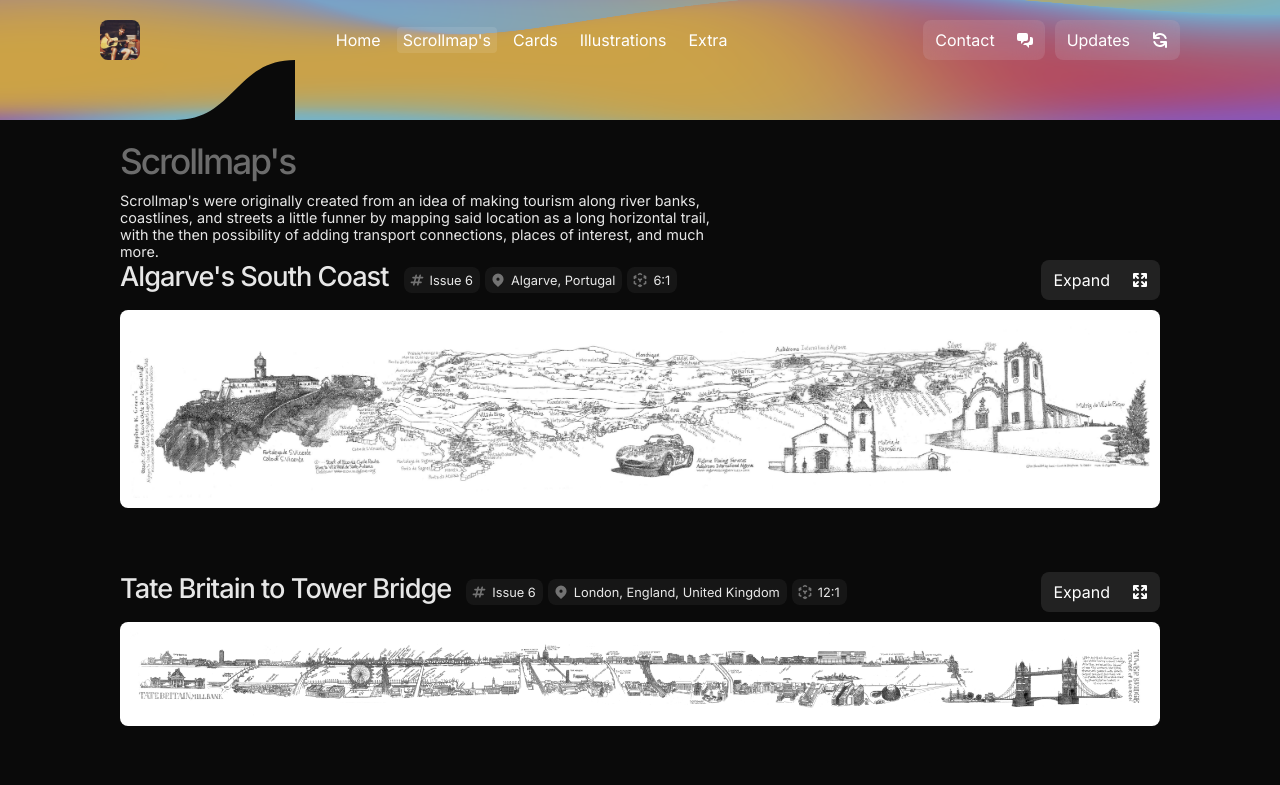
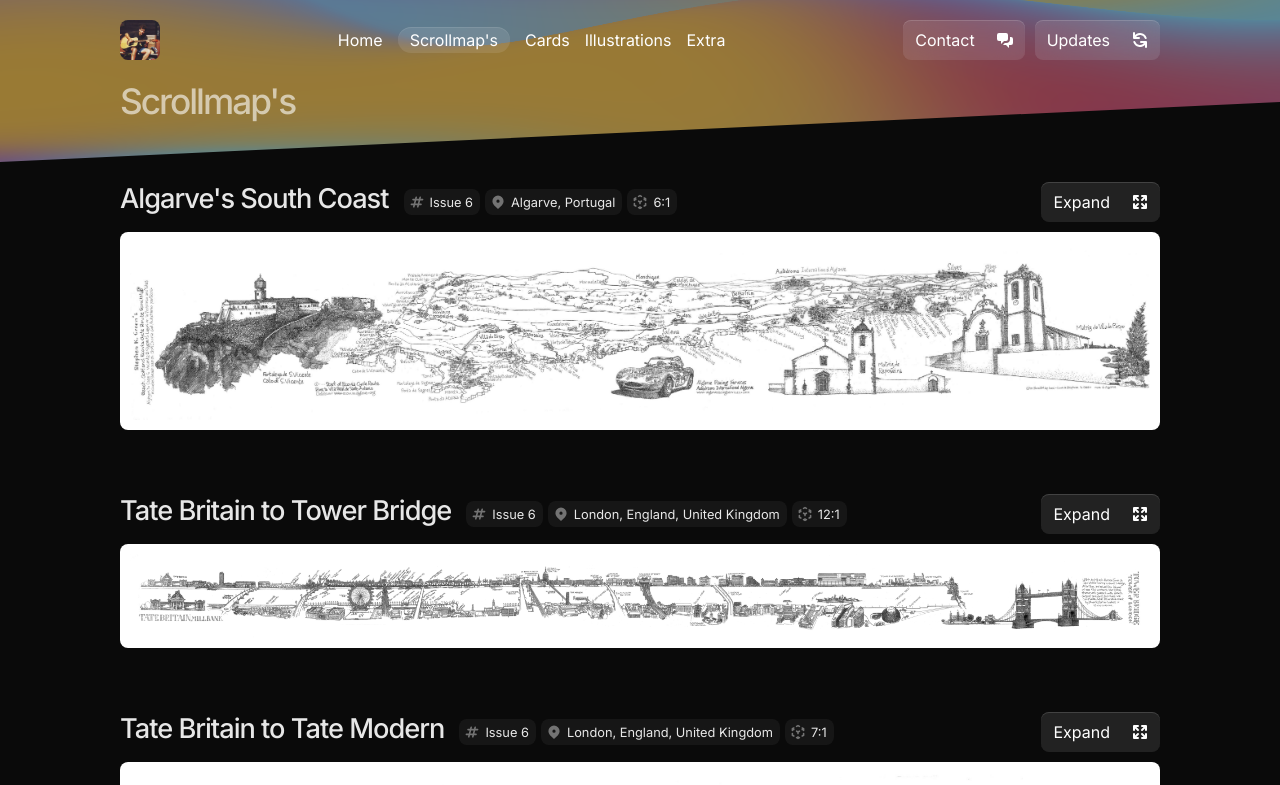
Before and after one commit to sebygreen/scrollmap, a Next.js app: page /scrollmap in a window 1280 px wide. Shown: the top 785 px of the page. Built offline with nearby package versions, Linux system fonts and the light colour scheme; a web font is replaced by a local one.

Commit message:
new website header

```diff
--- a/components/Layout.js
+++ b/components/Layout.js
@@ -21,8 +21,8 @@ export default function Layout({ children }) {
                         {router.pathname == "/scrollmap" ? "Scrollmap's" : router.pathname == "/cards" ? "Cards" : router.pathname == "/illustrations" ? "Illustrations" : router.pathname == "/extra" ? "Miscellaneous" : "Homepage"}
                     </h1>
                     <div class={styles.tilt}>
-                        <svg viewBox="0 0 480 240" version="1.1" xmlns="http://www.w3.org/2000/svg" preserveAspectRatio="none" fill="currentColor">
-                            <path d="M9.09494702e-13,240 C240,240 240,5.68434189e-14 480,5.68434189e-14 L480,240 L9.09494702e-13,240 Z" id="Path"></path>
+                        <svg viewBox="0 0 1440 120" version="1.1" xmlns="http://www.w3.org/2000/svg" preserveAspectRatio="none" fill="currentColor">
+                            <path d="M0 120L1440 0V120H0Z" />
                         </svg>
                     </div>
                 </div>
--- a/components/Navigation.js
+++ b/components/Navigation.js
@@ -33,20 +33,30 @@ export default function Navigation() {
                     }}
                 />
                 <ul>
-                    <li className={router.pathname == "/" ? styles.active : ""}>
-                        <Link href="/">Home</Link>
+                    <li>
+                        <Link className={router.pathname == "/" ? styles.active : ""} href="/">
+                            Home
+                        </Link>
                     </li>
-                    <li className={router.pathname == "/scrollmap" ? styles.active : ""}>
-                        <Link href="/scrollmap">Scrollmap&apos;s</Link>
+                    <li>
+                        <Link className={router.pathname == "/scrollmap" ? styles.active : ""} href="/scrollmap">
+                            Scrollmap&apos;s
+                        </Link>
                     </li>
-                    <li className={router.pathname == "/cards" ? styles.active : ""}>
-                        <Link href="/cards">Cards</Link>
+                    <li>
+                        <Link className={router.pathname == "/cards" ? styles.active : ""} href="/cards">
+                            Cards
+                        </Link>
                     </li>
-                    <li className={router.pathname == "/illustrations" ? styles.active : ""}>
-                        <Link href="/illustrations">Illustrations</Link>
+                    <li>
+                        <Link className={router.pathname == "/illustrations" ? styles.active : ""} href="/illustrations">
+                            Illustrations
+                        </Link>
                     </li>
-                    <li className={router.pathname == "/extra" ? styles.active : ""}>
-                        <Link href="/extra">Extra</Link>
+                    <li>
+                        <Link className={router.pathname == "/extra" ? styles.active : ""} href="/extra">
+                            Extra
+                        </Link>
                     </li>
                 </ul>
                 <div className={styles.buttons}>
--- a/pages/scrollmap.js
+++ b/pages/scrollmap.js
@@ -61,19 +61,13 @@ export default function Scrollmap() {
         },
     };
 
-    return <>
+    return (
+        <>
             <Head>
                 <title>scrollmap.co.uk &bull; Scrollmap</title>
                 <meta name="description" content="this page is a showcase of Scrollmap's" />
                 <link rel="icon" href="/favicon.ico" />
             </Head>
-        <section className={styles.hero}>
-            <h1>Scrollmap&apos;s</h1>
-            <p>
-                Scrollmap&apos;s were originally created from an idea of making tourism along river banks, coastlines, and streets a little funner by mapping said location as a long horizontal trail, with the then possibility of adding
-                transport connections, places of interest, and much more.
-            </p>
-        </section>
             <section initial="hidden" animate="visible" variants={scrollmap} className={styles.content}>
                 {data.scrollmaps.map((scrollmap) => (
                     <motion.div variants={scroll} key={scrollmap.id} className={styles.scroll}>
@@ -115,8 +109,9 @@ export default function Scrollmap() {
                             sizes="100vw"
                             style={{
                                 width: "100%",
-                            height: "auto"
-                        }} />
+                                height: "auto",
+                            }}
+                        />
                     </motion.div>
                 ))}
             </section>
@@ -131,5 +126,6 @@ export default function Scrollmap() {
                     />
                 )}
             </AnimatePresence>
-    </>;
+        </>
+    );
 }
--- a/styles/Button.module.css
+++ b/styles/Button.module.css
@@ -11,7 +11,7 @@
     backdrop-filter: blur(15px);
     color: rgba(255, 255, 255, 1);
     background-color: rgba(255, 255, 255, 0.1);
-    /*box-shadow: inset 0 1px 0 0 rgba(255, 255, 255, 0.15);*/
+    box-shadow: inset 0 1px 0 0 rgba(255, 255, 255, 0.15);
     transition-duration: 200ms;
 }
 
--- a/styles/Gradient.module.css
+++ b/styles/Gradient.module.css
@@ -1,6 +1,6 @@
 .gradient {
     position: absolute;
-    filter: brightness(0.8);
+    filter: brightness(0.6);
     height: 100%;
     width: 100%;
     --gradient-color-1: #a960ee;
--- a/styles/Layout.module.css
+++ b/styles/Layout.module.css
@@ -3,27 +3,32 @@
 }
 
 .titlebar {
-    display: flex;
+    position: relative;
 }
 
 .title {
+    margin: 0 auto;
+    padding: 0 20px 40px 20px;
+    max-width: 1080px;
     font-size: 2.2rem;
     font-weight: 500;
     letter-spacing: -2px;
-    color: rgba(255, 255, 255, 0.4);
-    max-width: 1080px;
+    color: rgba(255, 255, 255, 0.6);
 }
 
 .tilt {
     display: block;
-    position: relative;
+    position: absolute;
     overflow: hidden;
+    width: 100%;
+    bottom: 0;
     line-height: 0;
 }
 
 .tilt svg {
     color: rgba(10, 10, 10, 1);
     height: 60px;
+    width: 100%;
 }
 
 .content {
--- a/styles/Navigation.module.css
+++ b/styles/Navigation.module.css
@@ -1,9 +1,9 @@
 .container {
     position: relative;
-    padding: 20px 20px 0 20px;
 }
 
 .nav {
+    padding: 20px;
     display: flex;
     align-items: center;
     justify-content: space-between;
@@ -17,27 +17,24 @@
 
 .nav ul li {
     display: inline;
-    padding: 3px 6px;
-    border-radius: 4px;
-}
-
-.nav ul li.active {
-    background-color: rgba(255, 255, 255, 0.1);
 }
 
 .nav ul li:not(:last-child) {
-    margin: 0 10px 0 0;
+    margin: 0 15px 0 0;
 }
 
 .nav ul li a {
     font-size: 1rem;
-    font-weight: 400;
     color: rgba(255, 255, 255, 1);
-    transition-duration: 200ms;
+    transition: ease-in-out 200ms;
 }
 
-.nav ul li a:hover {
-    font-weight: 600;
+.nav ul li a.active {
+    padding: 3px 12px;
+    border-radius: 13px;
+    background-color: rgba(255, 255, 255, 0.1);
+    backdrop-filter: blur(15px);
+    box-shadow: inset 0 1px 0 0 rgba(255, 255, 255, 0.1);
 }
 
 .image {
```
Lines whose indentation alone changed are shown as unchanged.
